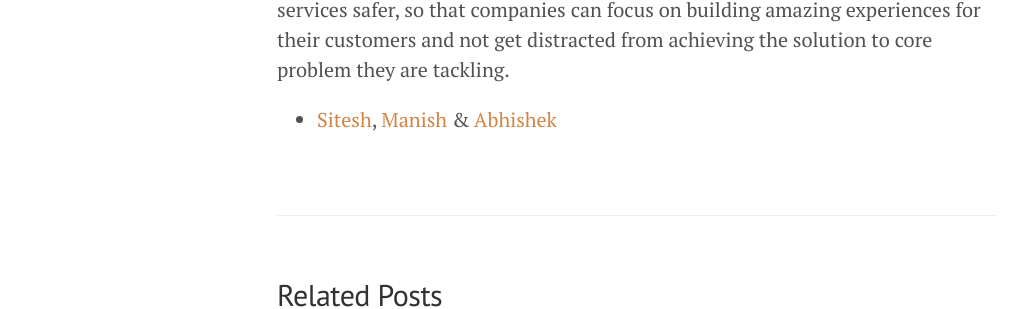
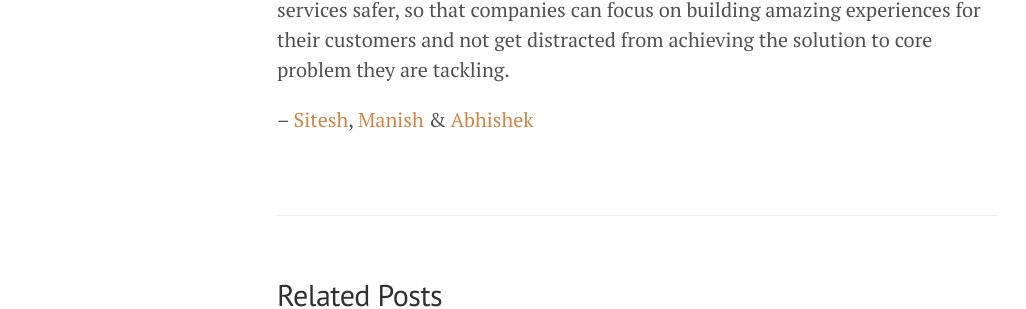
Before and after one commit to FallibleInc/blog, a Jekyll site: the page built from _posts/2016-02-01-Product-security-index.md, in a window 1280 px wide. Shown: the part 1367-1676 px from the top of the page, without its empty margins (3-1029 px from the left). Built offline with Jekyll 4.4.1, drawn with Linux system fonts in a browser that asks for light colours; comment, search, counter and statistics services are not loaded.

```diff
--- a/_posts/2016-02-01-Product-security-index.md
+++ b/_posts/2016-02-01-Product-security-index.md
@@ -3,6 +3,7 @@ layout: post
 title: Launching Product Security Index
 published: true
 ---
+
 
 
 India is a country of 1.27 billion people with internet penetration somewhere around 27% at present with a healthy double digit growth rate.
@@ -23,4 +24,4 @@ That's where **Fallible** comes into picture.
 
 [Fallible](https://fallible.co/) is SaaS security company built for making the internet products and services safer, so that companies can focus on building amazing experiences for their customers and not get distracted from achieving the solution to core problem they are tackling.
 
-- [Sitesh](https://in.linkedin.com/in/siteshshrivastava), [Manish](https://www.linkedin.com/in/manish-kumar-7741a338) & [Abhishek](https://www.linkedin.com/in/abhishekanandbit)
+-- [Sitesh](https://in.linkedin.com/in/siteshshrivastava), [Manish](https://www.linkedin.com/in/manish-kumar-7741a338) & [Abhishek](https://www.linkedin.com/in/abhishekanandbit)
```
